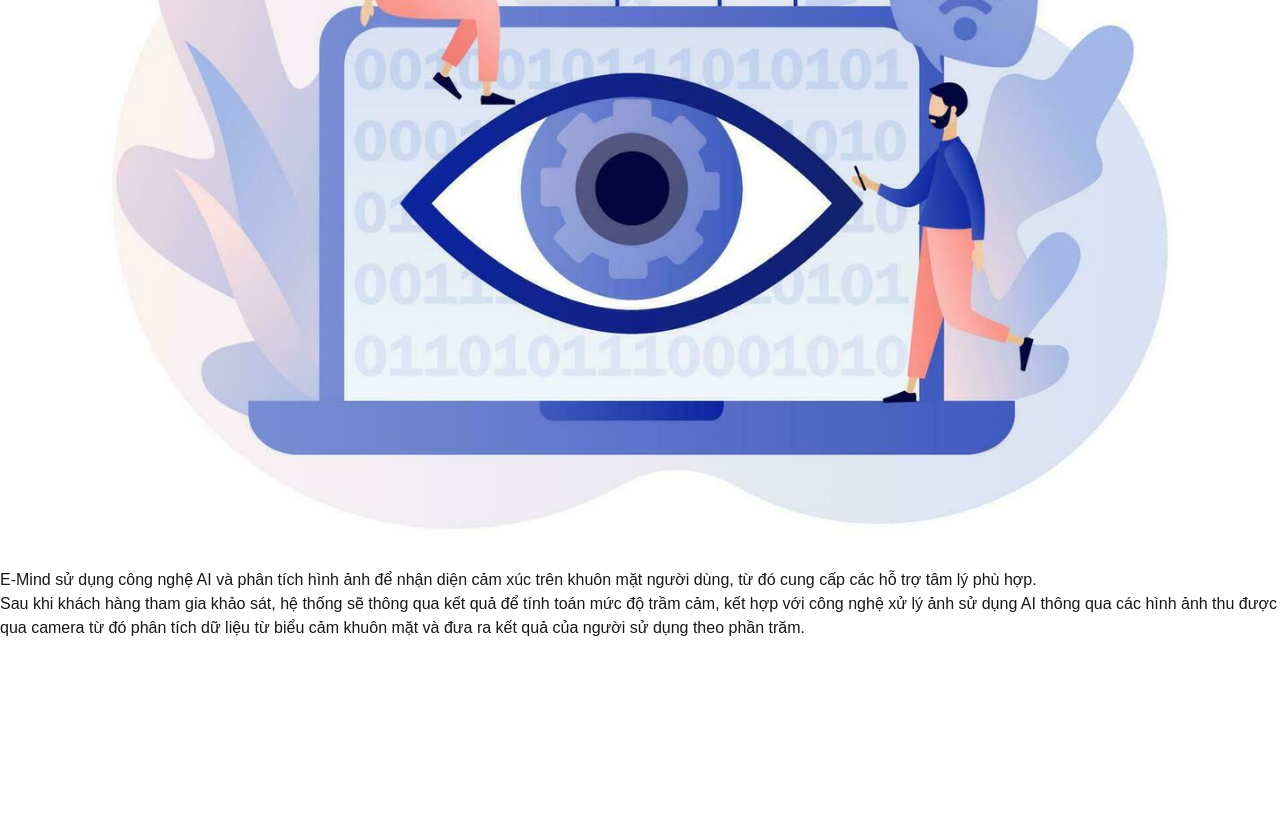
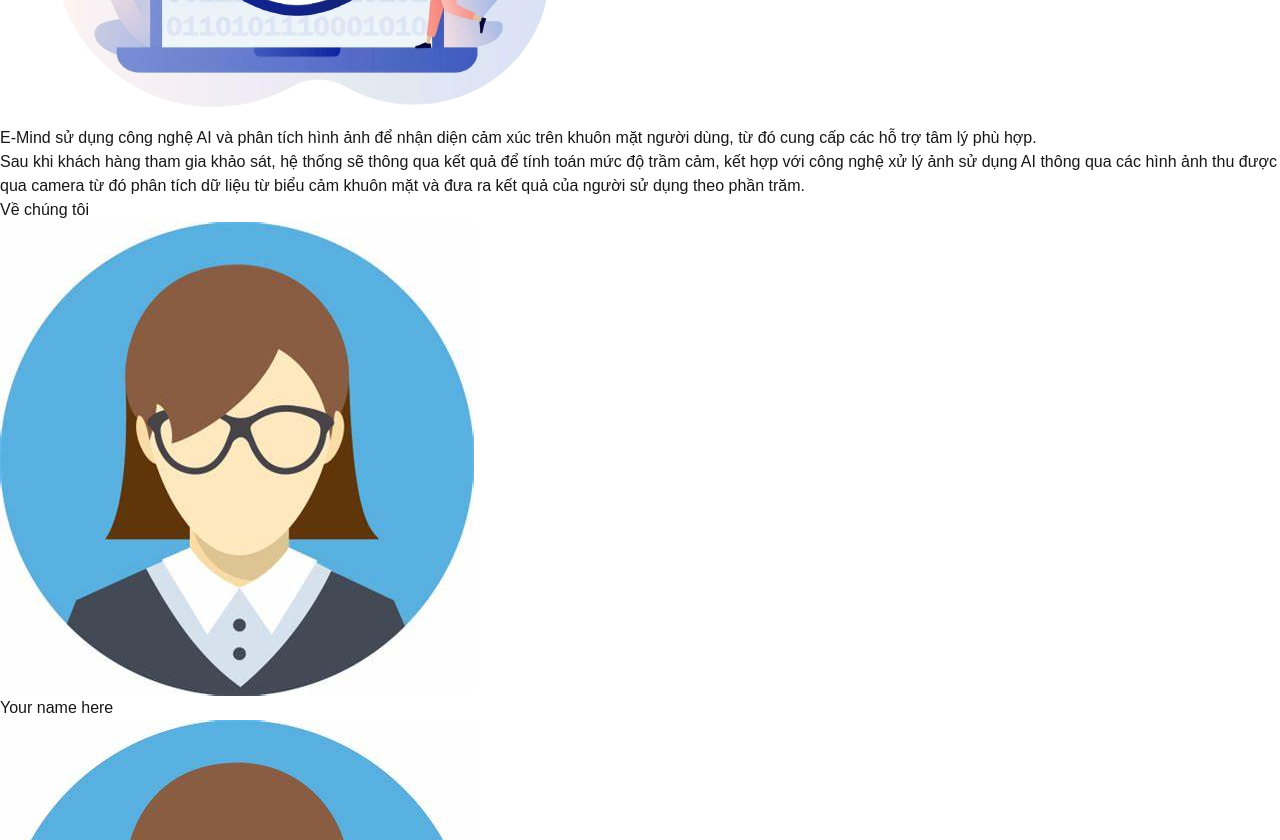
Before and after one commit to atk1432/EmoTouch, a Next.js app: page / in a window 1280 px wide. Shown: the part 880-1720 px from the top of the page. Before the commit the page ends 1520 px from the top, so only its background shows below. Built offline with nearby package versions, Linux system fonts and the light colour scheme; a web font is replaced by a local one.

Commit message:
good morning

```diff
--- /dev/null
+++ b/src/app/about.js
@@ -0,0 +1,31 @@
+import Title from "./extension"
+import Image from "next/image"
+import avatarPic from "../../public/avatar.jpg"
+
+export default function About() {
+  const people = [
+    { id: 1, name: 'Your name here', imgLink: avatarPic },
+    { id: 2, name: 'Your name here', imgLink: avatarPic },
+    { id: 3, name: 'Your name here', imgLink: avatarPic },
+    { id: 4, name: 'Your name here', imgLink: avatarPic },
+    { id: 5, name: 'Your name here', imgLink: avatarPic }
+  ]
+
+  return (
+    <div className="flex flex-col justify-center px-24">
+      <Title>Về chúng tôi</Title>
+      <div className="grid grid-cols-5 justify-items-center my-20">
+        { people.map((person) => (
+          <div className="flex flex-col items-center">
+            <Image
+              src={ person.imgLink }
+              className="rounded-full border-2 border-green-900 max-w-36"
+              alt="avatar"
+            />
+            <div>{ person.name }</div>
+          </div>
+        )) }
+      </div>
+    </div>
+  )
+}
--- /dev/null
+++ b/src/app/extension.js
@@ -0,0 +1,5 @@
+export default function Title({ children }) {
+  return (
+    <h1 className="my-10 self-center font-bold text-4xl">{ children }</h1>
+  )
+}
--- a/src/app/page.js
+++ b/src/app/page.js
@@ -1,9 +1,11 @@
 import Introdution from "./introduction";
 import Describe from "./whatisthis";
+import About from "./about";
 
 export default function Home() {
   return (<>
     <Introdution />
     <Describe />
+    <About />
   </>);
 }
--- a/src/app/whatisthis.js
+++ b/src/app/whatisthis.js
@@ -1,21 +1,25 @@
 import Image from "next/image"
-import aiPic from "../../public/ai.jpg"
+import Title from "./extension"
+import aiPic from "../../public/ai.png"
 
 export default function Describe() {
-  return (
-    <div className="my-24 flex bg-gray-100">
-      <Image src={ aiPic } className="m-24 w-96" alt="computer vision" />
-      <div className="py-24 pr-28 text-xl opacity-85">
-        <p>E-Mind sử dụng công nghệ AI và phân tích hình ảnh
-           để nhận diện cảm xúc trên khuôn mặt người dùng, từ đó
-            cung cấp các hỗ trợ tâm lý phù hợp.</p>
-        <p>Sau khi khách hàng tham gia khảo sát, hệ thống sẽ
-          thông qua kết quả để tính toán mức độ trầm cảm, kết hợp
-           với công nghệ xử lý ảnh sử dụng AI thông qua các hình
-           ảnh thu được qua camera từ đó phân tích dữ liệu từ biểu
-           cảm khuôn mặt và đưa ra kết quả của người sử dụng
-           theo phần trăm.</p>
+  return (<>
+    <div className="my-24 flex flex-col bg-gray-100">
+      <Title>Giới thiệu</Title>
+      <div className="flex justify-center px-32 py-16 pt-6">
+        <Image src={ aiPic } className="mw-56" alt="computer vision" />
+        <ul className="py-16 text-xl opacity-85 list-disc">
+          <li className="mb-7">E-Mind sử dụng công nghệ AI và phân tích hình ảnh
+            để nhận diện cảm xúc trên khuôn mặt người dùng, từ đó
+              cung cấp các hỗ trợ tâm lý phù hợp.</li>
+          <li>Sau khi khách hàng tham gia khảo sát, hệ thống sẽ
+            thông qua kết quả để tính toán mức độ trầm cảm, kết hợp
+            với công nghệ xử lý ảnh sử dụng AI thông qua các hình
+            ảnh thu được qua camera từ đó phân tích dữ liệu từ biểu
+            cảm khuôn mặt và đưa ra kết quả của người sử dụng
+            theo phần trăm.</li>
+        </ul>
       </div>
     </div>
-  )
+  </>)
 }
```
Also changed, not shown: public/ai.png (added), public/avatar.jpg (added).
